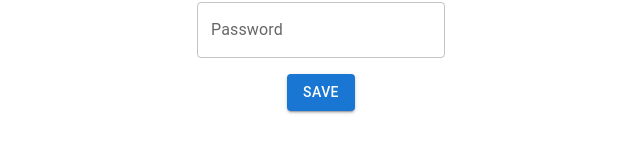
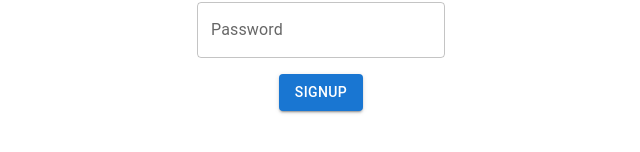
Before and after one commit to jed212/Realtime-chat-app, a React (Create React App) app in the folder chat-app-frontend/frontend/: page /chat in a window 1280 px wide. Shown: the part 230-382 px from the top of the page, without its empty margins (319-959 px from the left). Built offline with nearby package versions, Linux system fonts and the light colour scheme.

Commit message:
hitting thr registration endpoint using react

```diff
--- a/chat-app-frontend/frontend/src/Components/Register.js
+++ b/chat-app-frontend/frontend/src/Components/Register.js
@@ -1,25 +1,50 @@
 import React from 'react';
 import ReactDOM from 'react-dom'
 import {TextField, Button} from '@mui/material';
+import { useState } from 'react';
 
 export default function Register() {
+  const BASE_URL = "http://127.0.0.1:8000/";
+  const [formData, setFormData] = useState({
+    "email": "",
+    "first_name":"",
+    "last_name": "",
+    "password": "",
+  })
+  const handleFormSubmit = () =>{
+    fetch(`${BASE_URL}register/`,{
+      method: 'POST',
+      headers: {
+        'Content-Type':'application/json'
+      },
+      body: JSON.stringify(formData)
+
+    })
+    .then(response => response.json())
+    .then(data => {
+      console.log(data);
+    })
+    .catch(error => {
+      console.log(error);
+    })
+  }
   return (
     <>
       <div className='container text-center'>
         <div className='mt-3'>
-          <TextField id="email" type="email" label="Email" variant="outlined" />
+          <TextField id="email" type="email" label="Email" onChange={e => setFormData({...formData, email: e.target.value})} variant="outlined" />
         </div>
         <div className='mt-3'>
-        <TextField id="first_name" type="text" label="First Name" variant="outlined" />
+        <TextField id="first_name" type="text" label="First Name"  onChange={e => setFormData({...formData, first_name: e.target.value})} variant="outlined" />
         </div>
         <div className='mt-3'>
-        <TextField id="last_name" type="text" label="Last Name" variant="outlined" />
+        <TextField id="last_name" type="text" label="Last Name"  onChange={e => setFormData({...formData, last_name: e.target.value})} variant="outlined" />
         </div>
         <div className='mt-3'>
-        <TextField id="password" type="password" label="Password" variant="outlined" />
+        <TextField id="password" type="password" label="Password"  onChange={e => setFormData({...formData, password: e.target.value})} variant="outlined" />
         </div>
         <div className='mt-3'>
-        <Button variant='contained'>Save</Button>
+        <Button variant='contained' onClick={handleFormSubmit}>Signup</Button>
         </div>
       </div>
     </>
```
